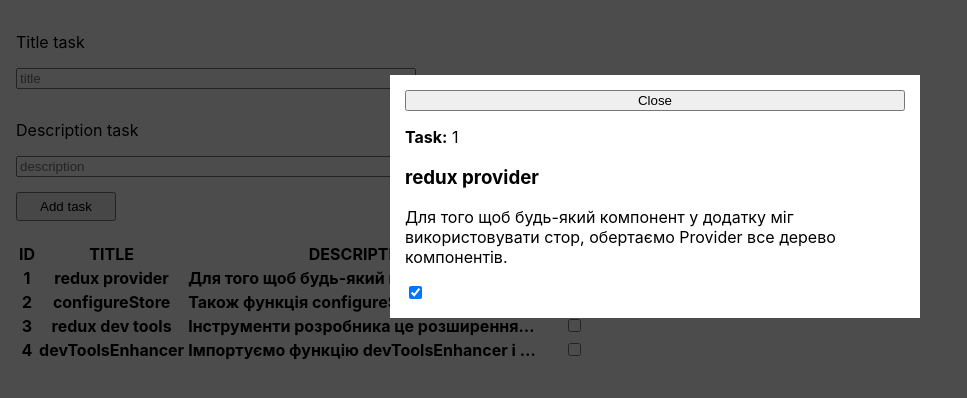
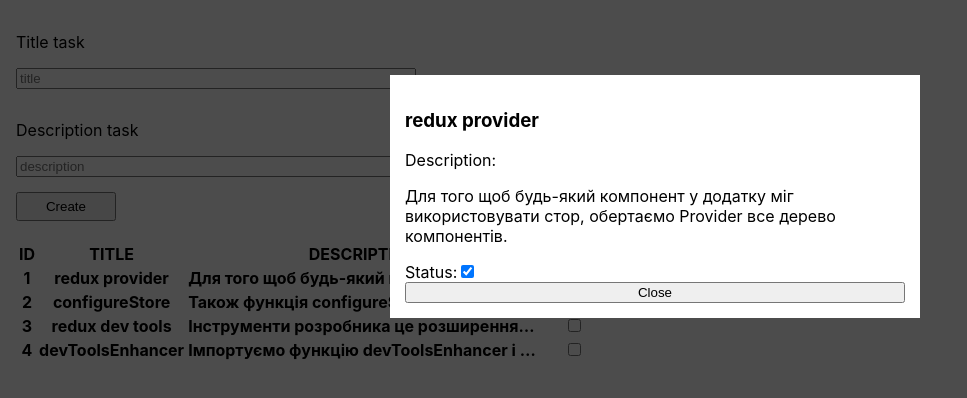
Before and after one commit to Ali-sia/ToDo-test-task, a React (Create React App) app: page / in a window 1280 px wide. Both pictures are taken after a click on the element 363 px from the left and 278 px from the top of the page. Shown: the top 398 px of the page, without its empty margins (0-967 px from the left). Built offline with nearby package versions, Linux system fonts and the light colour scheme.

Commit message:
small fix

```diff
--- a/src/components/Modal/Modal.js
+++ b/src/components/Modal/Modal.js
@@ -29,10 +29,10 @@ export const Modal = ({ children, onClose }) => {
     <>
       <div className={css.backdrop} onClick={handleBackdropClick} />
       <div className={css.modal} onClick={e => e.stopPropagation()}>
+        <div>{children}</div>
         <button type="button" onClick={onClose}>
           Close
         </button>
-        <div>{children}</div>
       </div>
     </>,
     document.getElementById('modal-root')
--- a/src/components/Task/Task.js
+++ b/src/components/Task/Task.js
@@ -22,11 +22,10 @@ export const Task = ({ task }) => {
         {task.description}
         {isModalOpen && (
           <Modal onClose={toggleModal}>
-            <p>
-              <b>Task:</b> {task.id}
-            </p>
             <h3>{task.title}</h3>
+            <p>Description:</p>
             <p>{task.description}</p>
+            <span>Status:</span>
             <input
               type="checkbox"
               checked={task.completed}
--- a/src/components/TaskForm/TaskForm.js
+++ b/src/components/TaskForm/TaskForm.js
@@ -73,7 +73,7 @@ export const TaskForm = () => {
         />
       </label>
       <button className={css.submit} type="submit">
-        Add task
+        Create
       </button>
     </form>
   );
```
